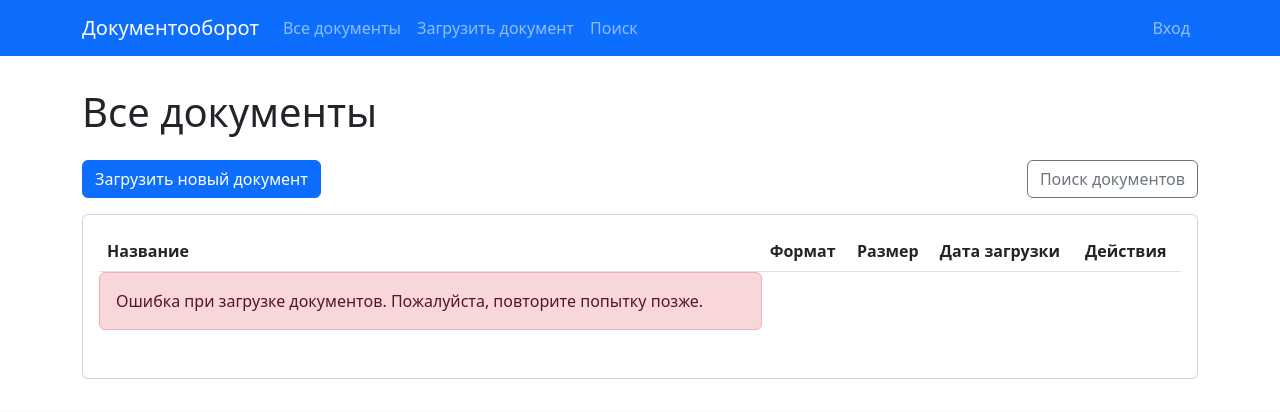
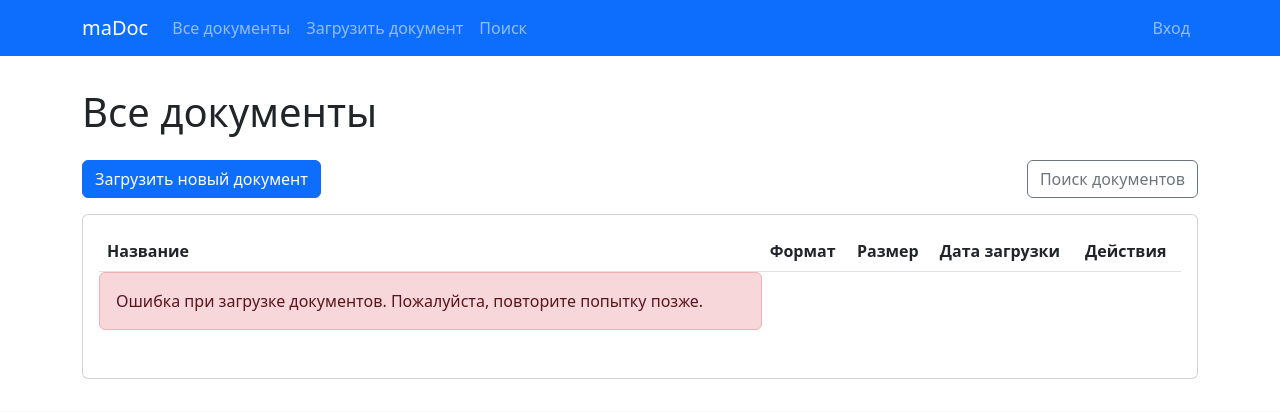
Before and after one commit to wayofell/AIA_docflow, a Django app: page /documents/ in a window 1280 px wide. Shown: the top 412 px of the page. Run offline with Django 5.2, Linux system fonts and the light colour scheme; data that the repository does not hold is empty.

Commit message:
Update base.html

```diff
--- a/documents/templates/documents/base.html
+++ b/documents/templates/documents/base.html
@@ -23,7 +23,7 @@
     <!-- Navigation bar -->
     <nav class="navbar navbar-expand-lg navbar-dark bg-primary">
         <div class="container">
-            <a class="navbar-brand" href="{% url 'document-list' %}">Документооборот</a>
+            <a class="navbar-brand" href="{% url 'document-list' %}">maDoc</a>
             <button class="navbar-toggler" type="button" data-bs-toggle="collapse" data-bs-target="#navbarNav">
                 <span class="navbar-toggler-icon"></span>
             </button>
```
